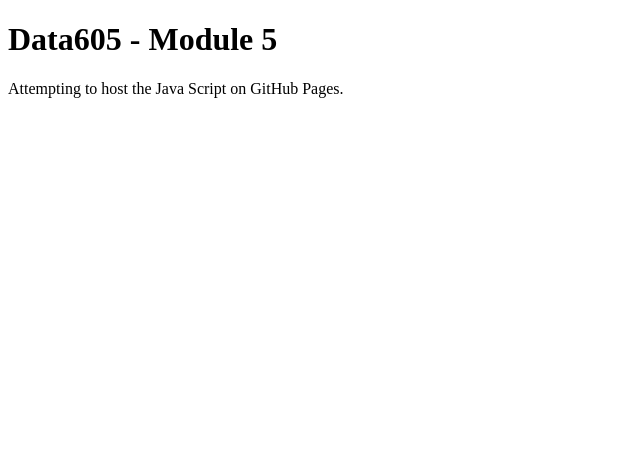
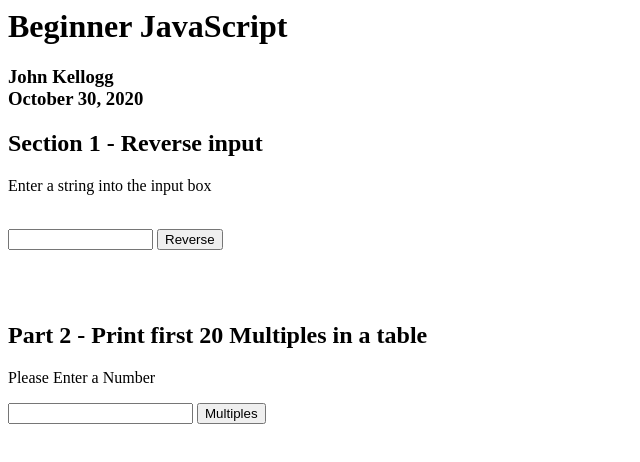
Before and after one commit to kelloggjohnd/kelloggjohnd.github.io, a plain HTML site: page index.html in a window 1280 px wide. Shown: the whole page, without its empty margins (0-640 px from the left). Drawn offline with nearby package versions, Linux system fonts and the light colour scheme; some packages are replaced by stand-ins of ours.

Commit message:
Update index.html

```diff
--- a/index.html
+++ b/index.html
@@ -1,7 +1,100 @@
-<!DOCTYPE html>
 <html>
+
+<head><title>DATA 608 - Module 5</title></head>
+
 <body>
-<h1>Data605 - Module 5</h1>
-<p>Attempting to host the Java Script on GitHub Pages.</p>
+
+<h1>Beginner JavaScript</h1>
+<h3>John Kellogg<br>October 30, 2020</h3>
+
+<!-- functions -->
+<script type="text/Javascript">
+
+<!-- Function 1: Reverse the string entered by the user -->
+
+function reverseString(){
+    var inputString, inReverse, i, reversedString;
+
+    // Get the value of the input field with id="reverseString"
+    inputString = document.getElementById("stringInput").value;
+
+    inReverse = "";
+    // Loop through the string
+    for (i = inputString.length - 1; i >= 0; i--){
+        inReverse += inputString[i];
+    }
+
+    reversedString = inputString + " reversed is " + inReverse;
+
+    //return(reversedString)
+    document.getElementById("reverseOutput").innerHTML = reversedString;
+}
+
+<!-- Function 2: Calculate the first 20 multiples of an input number -->
+
+function calcMultiples(){
+    var inputNumber, multiples, i, multiplesTable;
+
+    // Get the number for the input field with id="numberInput"
+    inputNumber = document.getElementById("numberInput").value;
+
+    multiplesTable = "";
+
+    for (i = 0; i < 20; i++){
+        multiples = (i+1)*inputNumber;
+        switch(i % 4){
+            case (0):
+                multiplesTable += "<tr><td>" + multiples + "</td>";
+                break;
+            case (3):
+                multiplesTable += "<td>" + multiples + "</td></tr>";
+                break;
+            default:
+                multiplesTable += "<td>" + multiples + "</td>";
+        }
+    }
+
+    //return(multipleTable)
+    document.getElementById("multipleTable").innerHTML = "<table>" + multiplesTable + "</table>";
+}
+
+</script>
+
+<!-- Mathjax CDN -->
+<script src='https://cdnjs.cloudflare.com/ajax/libs/mathjax/2.7.4/latest.js?config=TeX-MML-AM_CHTML' async></script>
+
+
+<!-- User input for section 1 -->
+<h2>Section 1 - Reverse input</h2>
+
+<script type="text/JavaScript">
+
+document.write('<p>Enter a string into the input box</p><br>');
+
+</script>
+
+<form name="reverseStringForm">
+    <input id="stringInput" type="text" size="15">
+    <input type="button" value="Reverse" onClick="reverseString()">
+</form>
+
+<p id="reverseOutput"></p>
+
+
+<br>
+<br>
+
+<!-- User input for section 2 -->
+<h2>Part 2 - Print first 20 Multiples in a table</h2>
+
+<p>Please Enter a Number</p>
+
+<form name="multipleForm">
+    <input id="numberInput" type="number" size="15">
+    <input type="button" value="Multiples" onClick="calcMultiples()">
+</form>
+
+<p id="multipleTable"></p>
+
 </body>
 </html>
```
